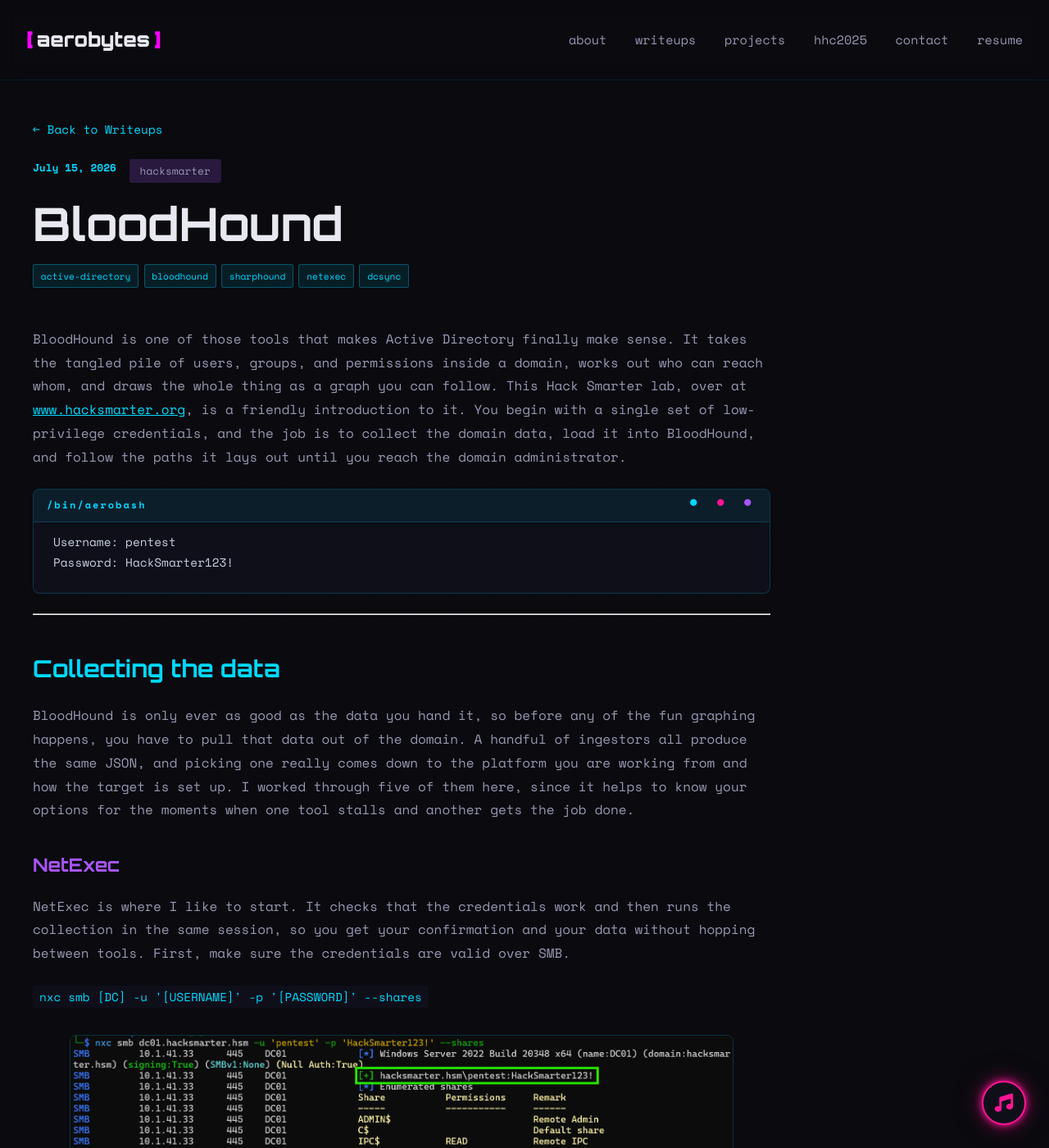
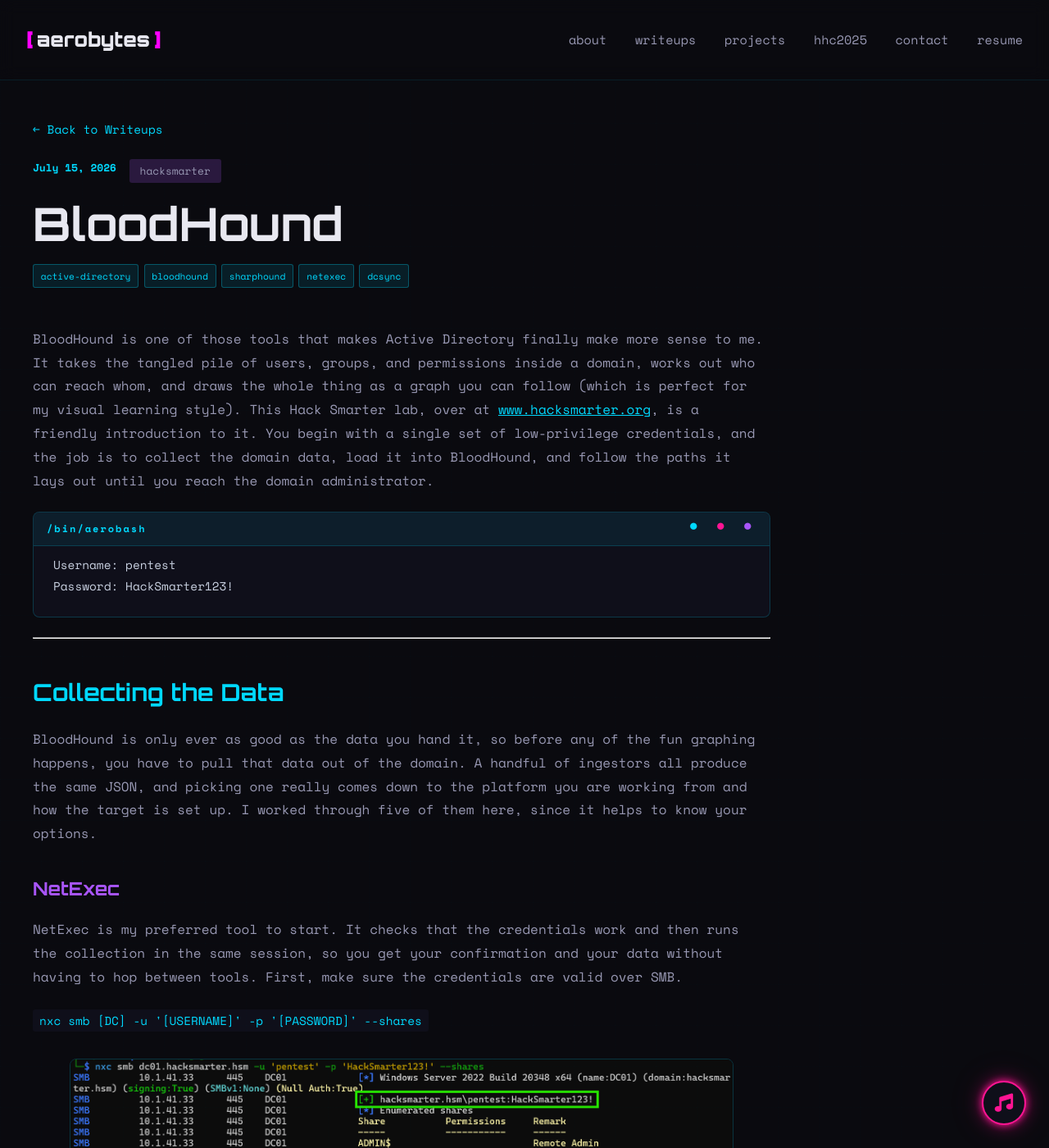
Before and after one commit to Aeronique/aerobytes-site, a Jekyll site: the page built from _posts/2026-07-15-bloodhound.md, in a window 1280 px wide and 1400 px high. Shown: the whole window at 82% size. Built offline with Jekyll 4.4.1, drawn with Linux system fonts in a browser that asks for light colours; some of the changed text lies outside the part shown.

Commit message:
Update 2026-07-15-bloodhound.md

````diff
--- a/_posts/2026-07-15-bloodhound.md
+++ b/_posts/2026-07-15-bloodhound.md
@@ -8,7 +8,7 @@
 permalink: /writeups/bloodhound/
 ---
 
-BloodHound is one of those tools that makes Active Directory finally make sense. It takes the tangled pile of users, groups, and permissions inside a domain, works out who can reach whom, and draws the whole thing as a graph you can follow. This Hack Smarter lab, over at [www.hacksmarter.org](https://www.hacksmarter.org), is a friendly introduction to it. You begin with a single set of low-privilege credentials, and the job is to collect the domain data, load it into BloodHound, and follow the paths it lays out until you reach the domain administrator.
+BloodHound is one of those tools that makes Active Directory finally make more sense to me. It takes the tangled pile of users, groups, and permissions inside a domain, works out who can reach whom, and draws the whole thing as a graph you can follow (which is perfect for my visual learning style). This Hack Smarter lab, over at [www.hacksmarter.org](https://www.hacksmarter.org), is a friendly introduction to it. You begin with a single set of low-privilege credentials, and the job is to collect the domain data, load it into BloodHound, and follow the paths it lays out until you reach the domain administrator.
 
 ```
 Username: pentest
@@ -17,27 +17,27 @@
 
 ---
 
-## Collecting the data
+## Collecting the Data
 
-BloodHound is only ever as good as the data you hand it, so before any of the fun graphing happens, you have to pull that data out of the domain. A handful of ingestors all produce the same JSON, and picking one really comes down to the platform you are working from and how the target is set up. I worked through five of them here, since it helps to know your options for the moments when one tool stalls and another gets the job done.
+BloodHound is only ever as good as the data you hand it, so before any of the fun graphing happens, you have to pull that data out of the domain. A handful of ingestors all produce the same JSON, and picking one really comes down to the platform you are working from and how the target is set up. I worked through five of them here, since it helps to know your options.
 
 ### NetExec
 
-NetExec is where I like to start. It checks that the credentials work and then runs the collection in the same session, so you get your confirmation and your data without hopping between tools. First, make sure the credentials are valid over SMB.
+NetExec is my preferred tool to start. It checks that the credentials work and then runs the collection in the same session, so you get your confirmation and your data without having to hop between tools. First, make sure the credentials are valid over SMB.
 
 `nxc smb [DC] -u '[USERNAME]' -p '[PASSWORD]' --shares`
 
 ![NetExec confirming the pentest credentials are valid over SMB](/assets/images/bloodhound/1.png)
 
-*The `+` beside the credentials is what tells you they are good, and taking that half a second to confirm saves you from chasing errors later that were never really there.*
+*The `+` beside the credentials is what tells you they are good, and it's super important to confirm before moving on!*
 
-Once you know the login works, point NetExec at LDAP and let its built-in BloodHound collector do the gathering.
+Once you know the login works, point NetExec at LDAP this time and let its built-in BloodHound collector do the gathering.
 
 `nxc ldap [DC-IP] -u '[USERNAME]' -p '[PASSWORD]' --bloodhound --collection All --dns-server [DC-IP]`
 
 ![NetExec running BloodHound collection over LDAP](/assets/images/bloodhound/2.png)
 
-*One command runs the collector across every collection method, which is a big part of why NetExec is such a comfortable place to begin.*
+*One command runs the collector across every collection method, which is why I think NetExec is such a good place to begin.*
 
 The run drops a zip file, and unzipping it hands you the JSON documents you will load into BloodHound a little later.
 
@@ -135,7 +135,7 @@
 
 ### bloodyad
 
-bloodyad takes a little patience the first time, since its syntax is a bit particular, but it earns that patience quickly. It reliably pulls data from Windows Server 2025 even in the moments where NetExec and bloodhound-python come up short, so it is a good one to have ready for stubborn targets.
+`bloodyad` takes a little patience the first time, since its syntax is a bit particular, but it's complexity is worth the patience. It can reliably pull data from Windows Server 2025, where NetExec and bloodhound-python struggle, so it is a good one to have ready for really stubborn targets.
 
 `bloodyad -H [DC-HOSTNAME] -d [DOMAIN] -u 'username' -p 'password' get bloodhound`
 
@@ -151,13 +151,13 @@
 
 BloodHound ships with a CLI distribution from SpecterOps, written in Go, that quietly handles the container setup, the configuration, and the log wrangling so you do not have to. It runs happily on Windows, Linux, and macOS.
 
-Grab the build that matches your system, unzip it, add `bloodhound-cli` to your path, then start up a local instance and open it in your browser.
+Grab the build that matches your system, unzip it, add `bloodhound-cli` to your path, then start up a local instance and open it in your browser. Make sure before setting the container up, that port `8080` is free, otherwise you'll need to specify a different port in the configuration.
 
 ![Starting a local BloodHound instance with bloodhound-cli](/assets/images/bloodhound/16.png)
 
 *bloodhound-cli spins up a local instance that you reach through the browser.*
 
-### Loading the data
+### Loading the Data
 
 Head to Administration > File Ingest and upload the JSON files from whichever collector you used. BloodHound takes them all the same way, so it does not care which tool did the gathering.
 
@@ -185,7 +185,7 @@
 
 *Targets on the right, usable starting points on the left, and the path drawn in between.*
 
-### User nodes
+### User Nodes
 
 Clicking on a user node opens a side panel packed with the account's properties and its relationships, and that panel quickly becomes the thing you spend most of your time reading.
 
@@ -266,7 +266,7 @@
 
 *`GetChanges` and `GetChangesAll` together are what open the door to DCSync.*
 
-A DCSync attack asks the domain controller to replicate its directory data and, in doing so, dumps the password hashes for every account it holds. Pulling the krbtgt hash along the way can also set you up for a Golden Ticket attack down the line. NetExec handles the DCSync for you.
+A DCSync attack asks the domain controller to replicate its directory data and, in doing so, dumps the password hashes for every account it holds. Pulling the `krbtgt` hash along the way can also set you up for a Golden Ticket attack down the line. NetExec handles the DCSync for you.
 
 `nxc smb [DOMAIN CONTROLLER] -u 'username' -p 'password' --ntds`
 
@@ -282,7 +282,7 @@
 
 *Passing the `tyler_adm` hash to evil-winrm lands you an administrative session.*
 
-That drops you into an administrative shell, and the flag is sitting right there on the desktop waiting for you.
+That drops you into an administrative shell, and the flag is sitting right there on the desktop waiting for you!
 
 ![Reading root.txt from the administrator desktop](/assets/images/bloodhound/32.png)
 
````
Also changed, not shown: other parts of _posts/2026-07-15-bloodhound.md (+14 -14 lines).
